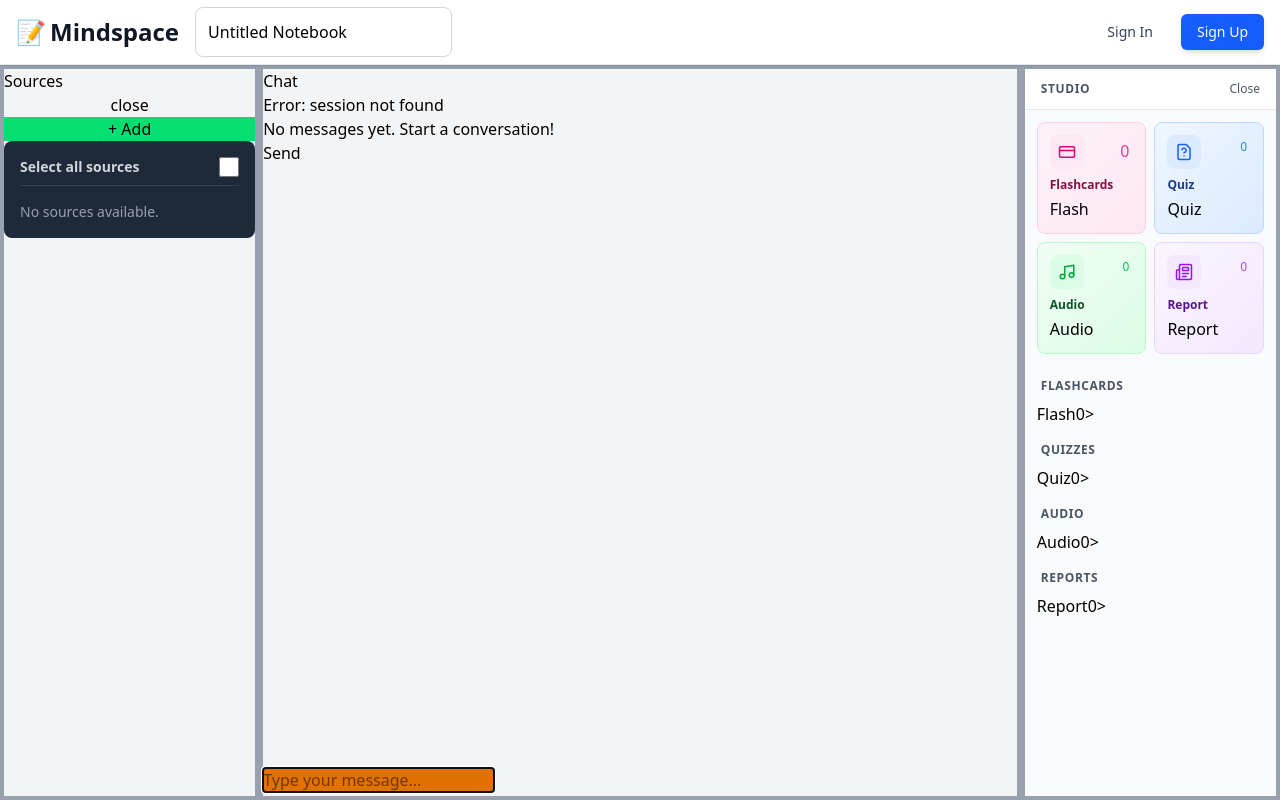
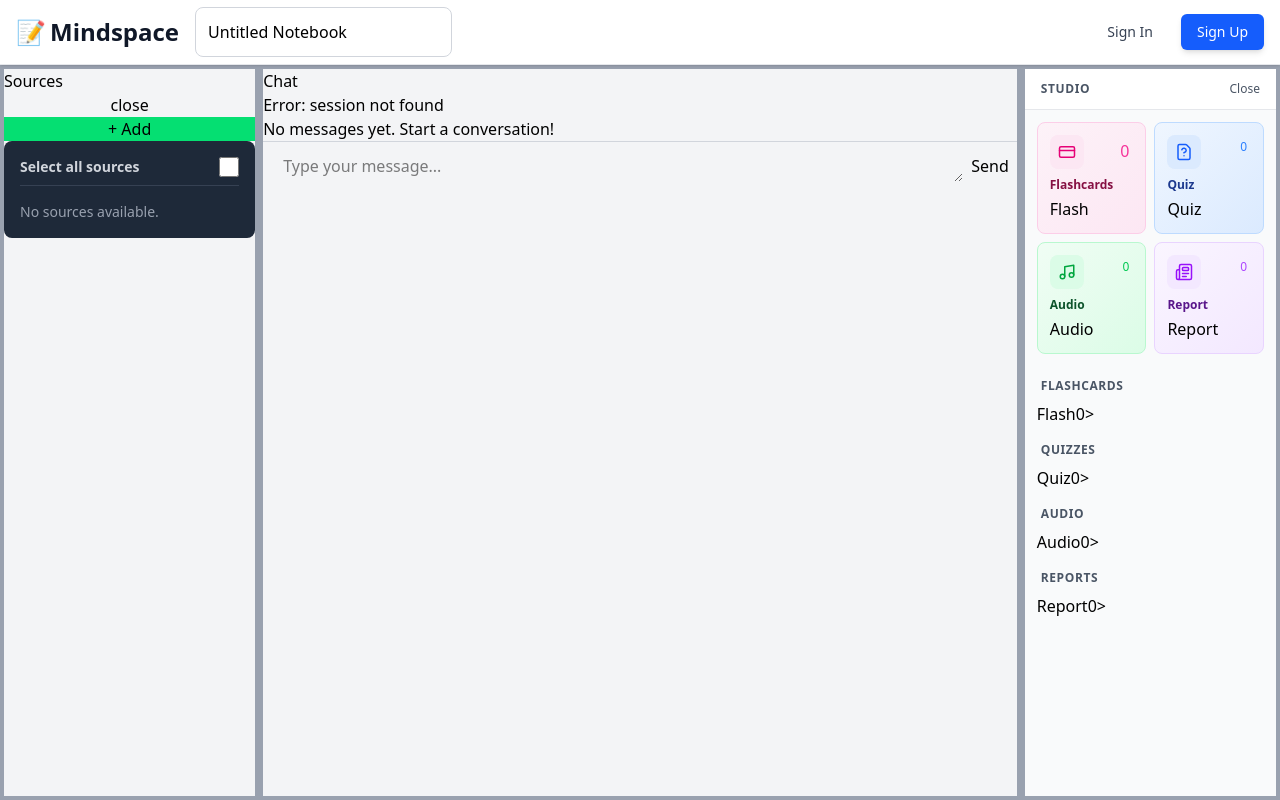
Before and after one commit to Sabin-Karki/Mindspace, a React (Vite) app in the folder frontend/: page /chat in a window 1280 px wide. Built offline with nearby package versions, Linux system fonts and the light colour scheme.

Commit message:
fixed textarea

```diff
--- a/frontend/src/components/chat/ChatInput.tsx
+++ b/frontend/src/components/chat/ChatInput.tsx
@@ -16,13 +16,14 @@ const ChatInput = ({handleSendMessage }: ChatInputProps) => {
   //  which only rerenders its own component not parent component
   const [localInput, setLocalInput] = useState<string>('');
 
-  const handleKeyDown = (e: React.KeyboardEvent) =>{
-    if(e.key === "Enter"){
+  const handleKeyDown = (e: React.KeyboardEvent<HTMLTextAreaElement>) =>{
+    if(e.key === "Enter" && !e.shiftKey){
+      e.preventDefault();
       handleSendClick();
     }
   }
 
-  const handleInputChange = (e: React.ChangeEvent<HTMLInputElement>) => {
+  const handleInputChange = (e: React.ChangeEvent<HTMLTextAreaElement>) => {
     setLocalInput(e.target.value);
   };
 
@@ -34,20 +35,21 @@ const ChatInput = ({handleSendMessage }: ChatInputProps) => {
 
   return (
     <>
-     <input
-
+    <div className="flex items-center  space-x-2 p-2 border-t border-gray-300">
+     <textarea
           autoFocus
-          type="text"
           value={localInput}
           onChange={handleInputChange}
+          rows={1}
           onKeyDown={handleKeyDown}
           placeholder="Type your message..."
-          className="fixed bottom-2 bg-amber-600"
+          className=" flex-grow-1 px-3 py-1 focus:outline-none "
         />
 
-        <button onClick={() =>handleSendClick() } >
+        <button onClick={() =>handleSendClick() }>
           Send
         </button>
+        </div>
     </>
   );
 };
```
